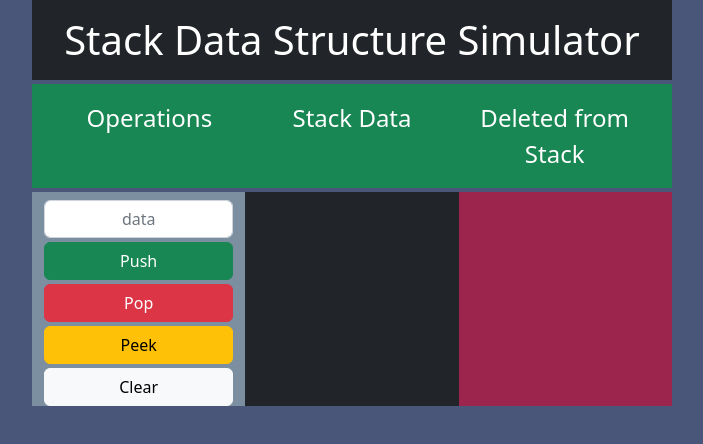
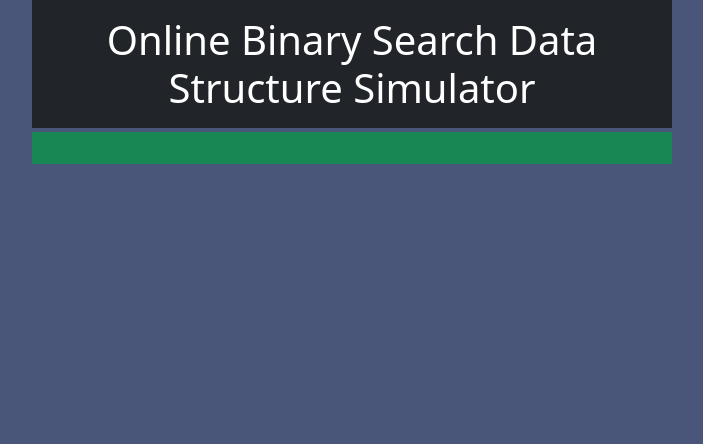
Before and after one commit to jarlybaaclo87/e29, a plain HTML site: page index.html in a window 1280 px wide. Shown: the whole page, without its empty margins (288-991 px from the left). Drawn offline with nearby package versions, Linux system fonts and the light colour scheme.

Commit message:
update binarysearch.js and index.html

```diff
--- a/binarysearch.js
+++ b/binarysearch.js
@@ -2,9 +2,9 @@
 const data = [2,4,6,8,10,11,12,20,30,1000];
 //create a function tha
 function binarySearch(data, num){
-   let lenght = data.lenght;
+   let length = data.length;
    let left = 0;
-   let right = lenght - 1;
+   let right = length - 1;
    let index;
    let attempt = 0;
 
@@ -19,12 +19,12 @@ function binarySearch(data, num){
         }
         //update the left and right counter or indexes
         if(num < data[middle]){
-                right=middle-1;
+            right=middle-1;
         }else{
             left=middle+1;
         }
-       return `${num} is not found with ${attempt} attempts!`
     }
+    return `${num} is not found with ${attempt} attempts!`;
 }
 console.log(binarySearch(data,4));
 console.log(binarySearch(data,11));
--- a/index.html
+++ b/index.html
@@ -14,32 +14,10 @@
 <body>
     <div class="container col-sm-6">
         <div class="row ">
-            <h1 class="display-7 p-3 mb-1 text-center text-bg-dark">Stack Data Structure Simulator</h1>
+            <h1 class="display-7 p-3 mb-1 text-center text-bg-dark">Online Binary Search Data Structure Simulator</h1>
         </div>
         <div class="row text-bg-success p-3 mb-1">
-            <div class="col text-center fs-4">Operations</div>
-            <div class="col text-center fs-4">Stack Data</div>
-            <div class="col text-center fs-4">Deleted from Stack</div>
         </div>
-        <div class="row bg-danger">
-
-            <div class="col bg-7B8FA1">
-                <div class="d-grid gap-1 col mx-auto">
-                    <input type="text" id="st_data" class="form-control text-center mt-2" placeholder="data" aria-label="data">
-                    <button id="btn_push" class="btn btn-success" type="button">Push</button>
-                    <button id="btn_pop" class="btn btn-danger" type="button">Pop</button>
-                    <button id="btn_peek" class="btn btn-warning" type="button">Peek</button>
-                    <button id="btn_clear" class="btn btn-light" type="button">Clear</button>
-                </div>
-            </div>
-            <div id="stack" class="d-block justify-content-center col bg-dark">
-
-            </div>
-            <div id="popped" class="col popped bg-9C254D">
-
-            </div>
-        </div>
-
 
     </div>
 </body>
```
